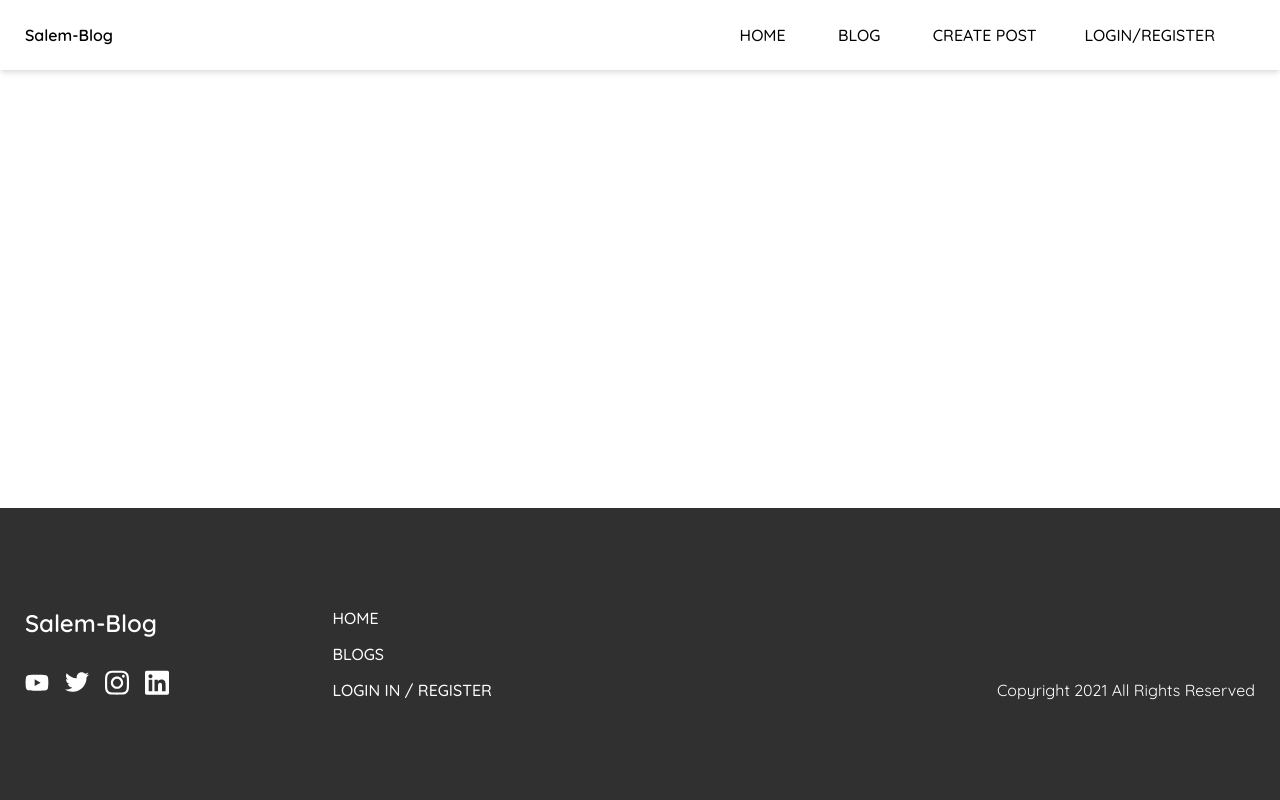
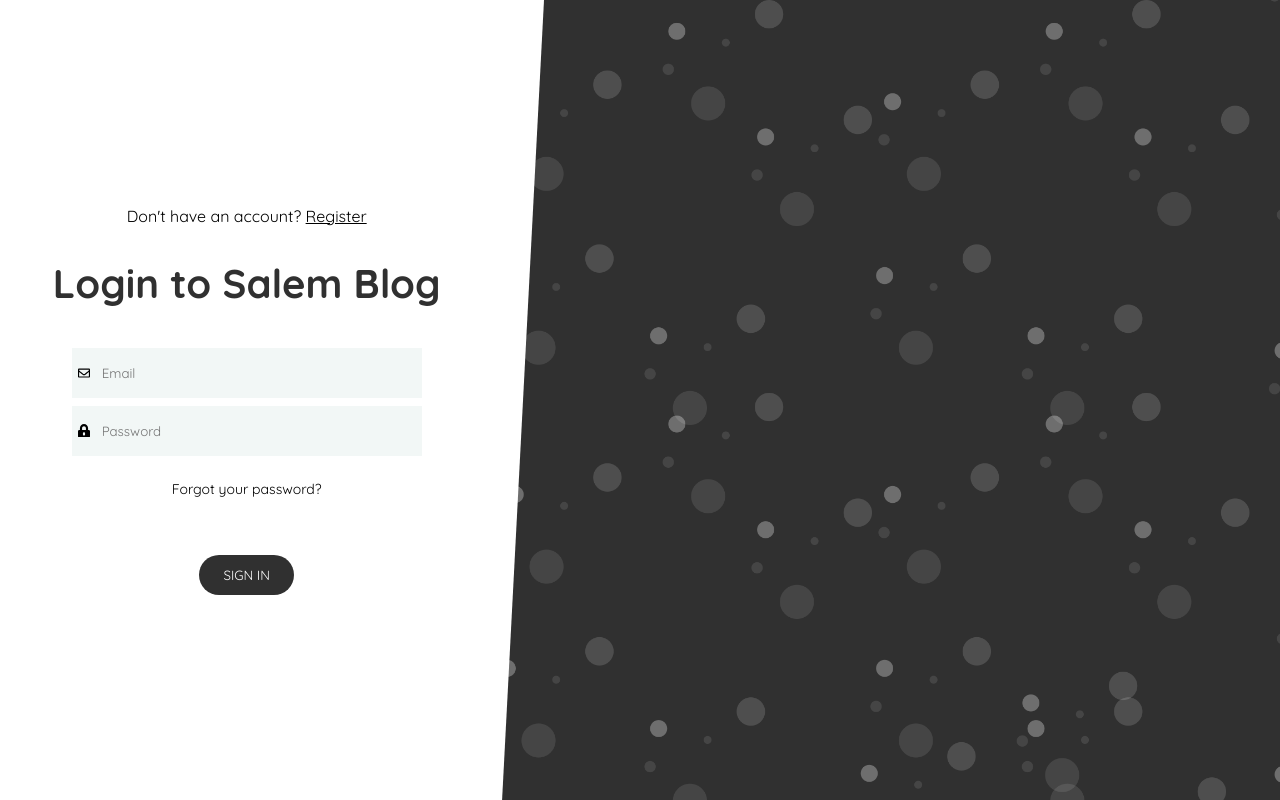
Before and after one commit to SalemNabeelSalem/salem-blog, a Vue app: page /login in a window 1280 px wide. Built offline with nearby package versions, Linux system fonts and the light colour scheme; what vue2-editor would draw is missing.

Commit message:
Style the Login, Register and ForgotPassword Views

```diff
--- a/src/App.vue
+++ b/src/App.vue
@@ -1,11 +1,11 @@
 <template>
   <div class="app-wrapper">
     <div class="app">
-      <Navigation />
+      <Navigation v-if="!navigationDisable" />
 
       <router-view />
 
-      <Footer />
+      <Footer v-if="!navigationDisable" />
     </div>
   </div>
 </template>
@@ -24,16 +24,37 @@
   },
 
   data() {
-    return {};
+    return {
+      navigationDisable: null,
+    };
   },
 
-  created() {},
+  created() {
+    this.checkRoute();
+  },
 
   mounted() {},
 
-  methods: {},
+  methods: {
+    checkRoute() {
+      if (
+        this.$route.name === "Login" ||
+        this.$route.name === "Register" ||
+        this.$route.name === "ForgotPassword"
+      ) {
+        this.navigationDisable = true;
+        return;
+      } else {
+        this.navigationDisable = false;
+      }
+    },
+  },
 
-  watch: {},
+  watch: {
+    $route() {
+      this.checkRoute();
+    },
+  },
 };
 </script>
 
--- a/src/router/index.js
+++ b/src/router/index.js
@@ -2,6 +2,9 @@
 import VueRouter from "vue-router";
 import Home from "../views/Home.vue";
 import Blogs from "../views/Blogs.vue";
+import Login from "../views/Login.vue";
+import Register from "../views/Register.vue";
+import ForgotPassword from "../views/ForgotPassword.vue";
 
 Vue.use(VueRouter);
 
@@ -22,6 +25,30 @@
       title: "Blogs",
     },
   },
+  {
+    path: "/login",
+    name: "Login",
+    component: Login,
+    meta: {
+      title: "Login"
+    }
+  },
+  {
+    path: "/register",
+    name: "Register",
+    component: Register,
+    meta: {
+      title: "Register"
+    }
+  },
+  {
+    path: "/forgot-password",
+    name: "ForgotPassword",
+    component: ForgotPassword,
+    meta: {
+      title: "Forgot Password"
+    }
+  }
 ];
 
 const router = new VueRouter({
--- /dev/null
+++ b/src/views/ForgotPassword.vue
@@ -0,0 +1,28 @@
+<template>
+  <div></div>
+</template>
+
+<script>
+export default {
+  name: "forgotPassword",
+};
+</script>
+
+<style lang="scss" scoped>
+.reset-password {
+  position: relative;
+
+  .form-wrap {
+    .reset {
+      h2 {
+        margin-bottom: 8px;
+      }
+
+      p {
+        text-align: center;
+        margin-bottom: 32px;
+      }
+    }
+  }
+}
+</style>
--- /dev/null
+++ b/src/views/Login.vue
@@ -0,0 +1,179 @@
+<template>
+  <div class="form-wrap">
+    <form class="login">
+      <p class="login-register">
+        Don't have an account?
+        <router-link class="router-link" :to="{ name: 'Register' }">
+          Register
+        </router-link>
+      </p>
+
+      <h2>Login to Salem Blog</h2>
+
+      <div class="inputs">
+        <div class="input">
+          <input type="text" placeholder="Email" v-model="email" />
+          <Email class="icon" />
+        </div>
+
+        <div class="input">
+          <input type="text" placeholder="Password" v-model="passowrd" />
+          <Password class="icon" />
+        </div>
+      </div>
+
+      <router-link class="forgot-password" :to="{ name: 'ForgotPassword' }">
+        Forgot your password?
+      </router-link>
+
+      <button>Sign In</button>
+
+      <div class="angle"></div>
+    </form>
+
+    <div class="background"></div>
+  </div>
+</template>
+
+<script>
+// @ is an alias to /src
+import Email from "@/assets/icons/envelope-regular.svg";
+import Password from "@/assets/icons/lock-alt-solid.svg";
+
+export default {
+  name: "login",
+
+  components: {
+    Email,
+    Password,
+  },
+
+  data() {
+    return {
+      email: null,
+      password: null,
+    };
+  },
+};
+</script>
+
+<style lang="scss">
+.form-wrap {
+  overflow: hidden;
+  display: flex;
+  height: 100vh;
+  justify-content: center;
+  align-self: center;
+  margin: 0 auto;
+  width: 90%;
+
+  @media (min-width: 900px) {
+    width: 100%;
+  }
+
+  .login-register {
+    margin-bottom: 32px;
+
+    .router-link {
+      color: #000;
+    }
+  }
+
+  form {
+    padding: 0 10px;
+    position: relative;
+    display: flex;
+    flex-direction: column;
+    justify-content: center;
+    align-items: center;
+    flex: 1;
+
+    @media (min-width: 900px) {
+      padding: 0 50px;
+    }
+
+    h2 {
+      text-align: center;
+      font-size: 32px;
+      color: #303030;
+      margin-bottom: 40px;
+
+      @media (min-width: 900px) {
+        font-size: 40px;
+      }
+    }
+
+    .inputs {
+      width: 100%;
+      max-width: 350px;
+
+      .input {
+        position: relative;
+        display: flex;
+        justify-content: center;
+        align-items: center;
+        margin-bottom: 8px;
+
+        input {
+          width: 100%;
+          border: none;
+          background-color: #f2f7f6;
+          padding: 4px 4px 4px 30px;
+          height: 50px;
+
+          &:focus {
+            outline: none;
+          }
+        }
+
+        .icon {
+          width: 12px;
+          position: absolute;
+          left: 6px;
+        }
+      }
+    }
+
+    .forgot-password {
+      text-decoration: none;
+      color: #000;
+      cursor: pointer;
+      font-size: 14px;
+      margin: 16px 0 32px;
+      border-bottom: 1px solid transparent;
+      transition: 0.5s ease all;
+
+      &:hover {
+        border-color: #303030;
+      }
+    }
+
+    .angle {
+      display: none;
+      position: absolute;
+      background-color: #fff;
+      transform: rotateZ(3deg);
+      width: 60px;
+      right: -30px;
+      height: 101%;
+
+      @media (min-width: 900px) {
+        display: initial;
+      }
+    }
+  }
+
+  .background {
+    display: none;
+    flex: 2;
+    background-size: cover;
+    background-image: url("../assets/background.png");
+    width: 100%;
+    height: 100%;
+
+    @media (min-width: 900px) {
+      display: initial;
+    }
+  }
+}
+</style>
--- /dev/null
+++ b/src/views/Register.vue
@@ -0,0 +1,17 @@
+<template>
+  <div></div>
+</template>
+
+<script>
+export default {
+  name: "register",
+};
+</script>
+
+<style lang="scss" scoped>
+.register {
+  h2 {
+    max-width: 350px;
+  }
+}
+</style>
```
